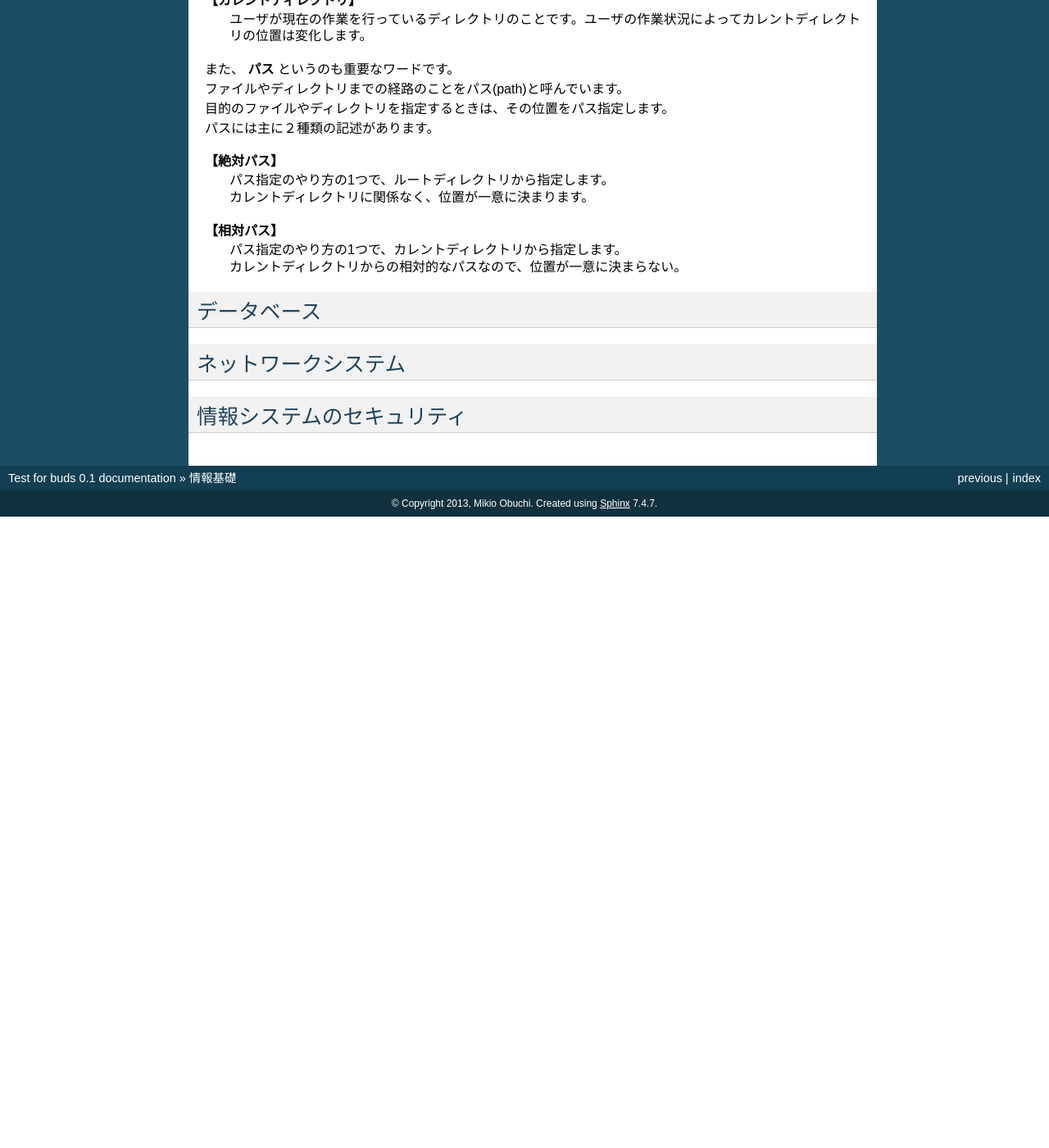
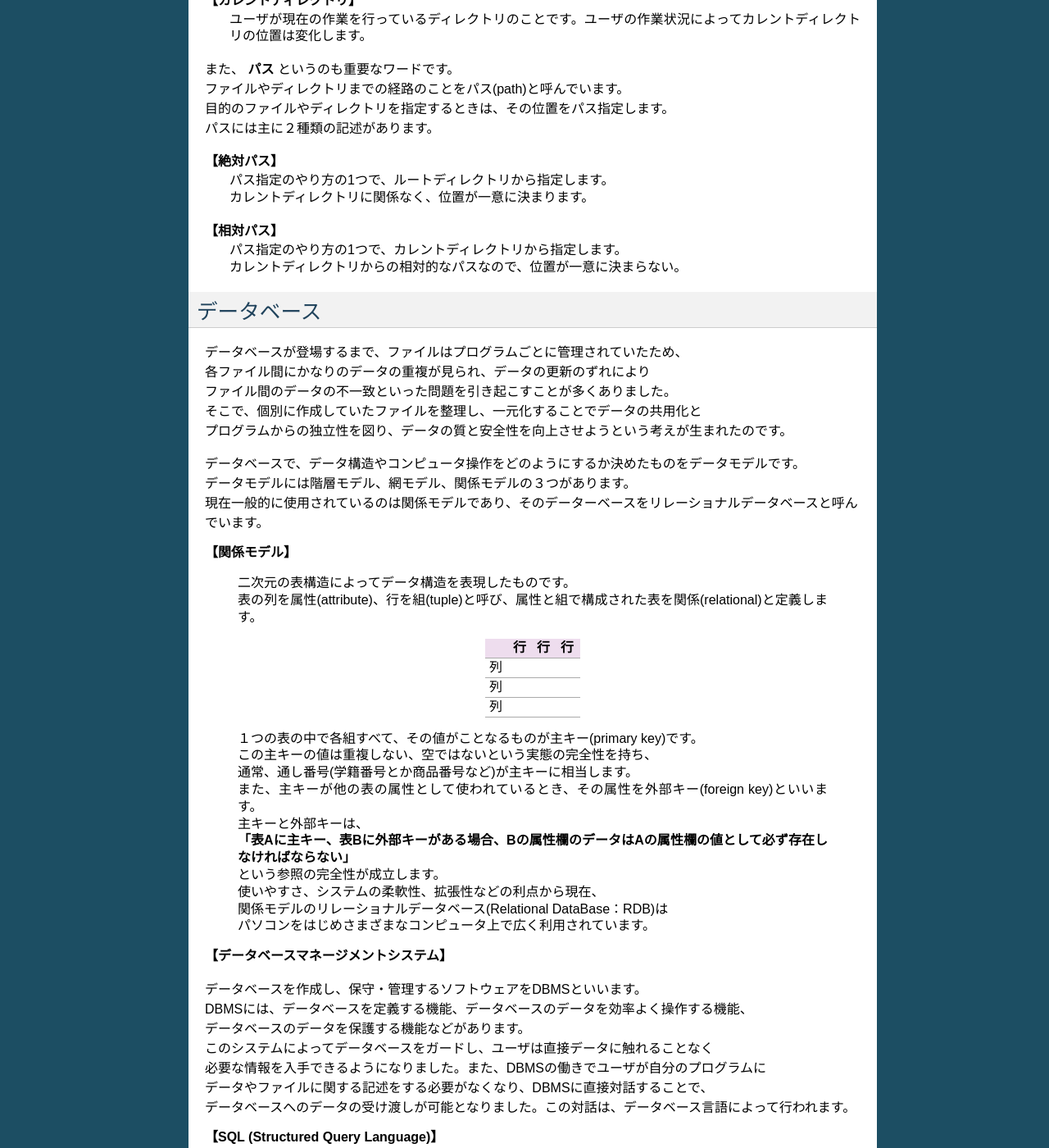
Before and after one commit to uhero-corp/buds, a Sphinx documentation site: the page built from source/3_fundamental_information.rst, in a window 1280 px wide and 1400 px high, scrolled down 3294 px. Shown: the whole window at 82% size. Built offline with Sphinx 7.4.7, drawn with Linux system fonts in a browser that asks for light colours; before the commit the page ends 3924 px from its top, so only the background shows below that; some of the changed text lies outside the part shown.

Commit message:
データベースの項目を作成

```diff
--- a/source/3_fundamental_information.rst
+++ b/source/3_fundamental_information.rst
@@ -168,6 +168,63 @@ OS
 データベース
 ==========================
 
+| データベースが登場するまで、ファイルはプログラムごとに管理されていたため、
+| 各ファイル間にかなりのデータの重複が見られ、データの更新のずれにより
+| ファイル間のデータの不一致といった問題を引き起こすことが多くありました。
+| そこで、個別に作成していたファイルを整理し、一元化することでデータの共用化と
+| プログラムからの独立性を図り、データの質と安全性を向上させようという考えが生まれたのです。
+
+| データベースで、データ構造やコンピュータ操作をどのようにするか決めたものをデータモデルです。
+| データモデルには階層モデル、網モデル、関係モデルの３つがあります。
+| 現在一般的に使用されているのは関係モデルであり、そのデーターベースをリレーショナルデータベースと呼んでいます。
+
+**【関係モデル】**
+
+  | 二次元の表構造によってデータ構造を表現したものです。
+  | 表の列を属性(attribute)、行を組(tuple)と呼び、属性と組で構成された表を関係(relational)と定義します。
+
+
+       ===== ===== ===== =====
+         　     行    行    行
+       ===== ===== ===== =====
+         列
+         列
+         列
+       ===== ===== ===== =====
+
+
+  | １つの表の中で各組すべて、その値がことなるものが主キー(primary key)です。
+  | この主キーの値は重複しない、空ではないという実態の完全性を持ち、
+  | 通常、通し番号(学籍番号とか商品番号など)が主キーに相当します。
+  | また、主キーが他の表の属性として使われているとき、その属性を外部キー(foreign key)といいます。
+  | 主キーと外部キーは、
+  | **「表Aに主キー、表Bに外部キーがある場合、Bの属性欄のデータはAの属性欄の値として必ず存在しなければならない」**
+  | という参照の完全性が成立します。
+  | 使いやすさ、システムの柔軟性、拡張性などの利点から現在、
+  | 関係モデルのリレーショナルデータベース(Relational DataBase：RDB)は
+  | パソコンをはじめさまざまなコンピュータ上で広く利用されています。
+
+**【データベースマネージメントシステム】**
+
+| データベースを作成し、保守・管理するソフトウェアをDBMSといいます。
+| DBMSには、データベースを定義する機能、データベースのデータを効率よく操作する機能、
+| データベースのデータを保護する機能などがあります。
+| このシステムによってデータベースをガードし、ユーザは直接データに触れることなく
+| 必要な情報を入手できるようになりました。また、DBMSの働きでユーザが自分のプログラムに
+| データやファイルに関する記述をする必要がなくなり、DBMSに直接対話することで、
+| データベースへのデータの受け渡しが可能となりました。この対話は、データベース言語によって行われます。
+
+**【SQL (Structured Query Language)】**
+
+| SQLはリレーショナルデータベースを操作するための言語で、
+| データの定義言語（SQL-DDL）とデータの操作言語（SQL-DML）から成ります。
+| SQLは独立言語方式で利用できるほか、Cなどの高水準言語にSQLを埋め込んで利用する親言語方式もあります。
+| この単元でのポイントは、
+| * データベースを操作するための言語のことをSQLという
+| * SQLにはデータ定義言語とデータ操作言語がある
+| * 他のプログラム言語などからも使うことができる
+| という点です。
+
 ネットワークシステム
 ==========================
 
```
